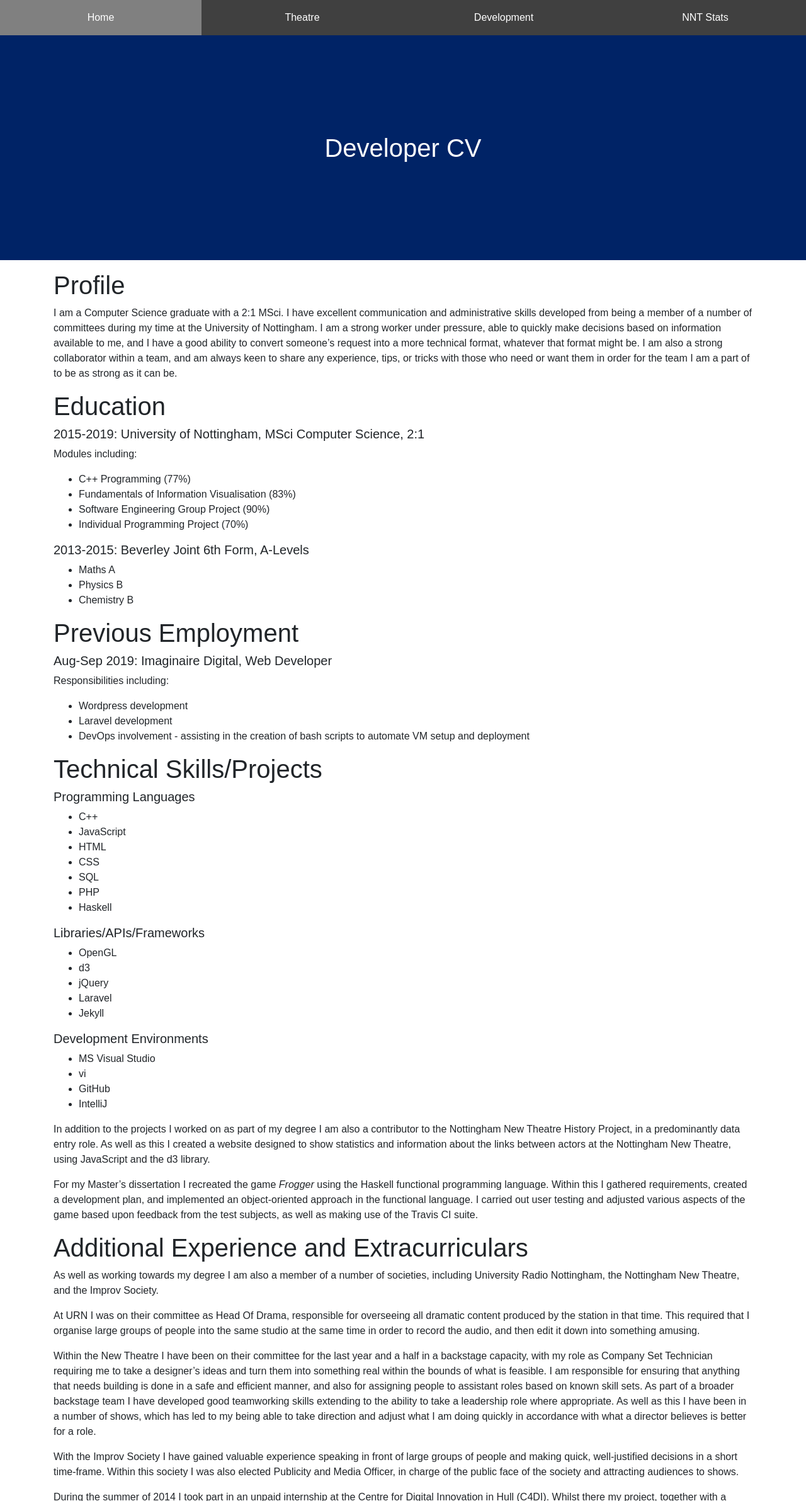
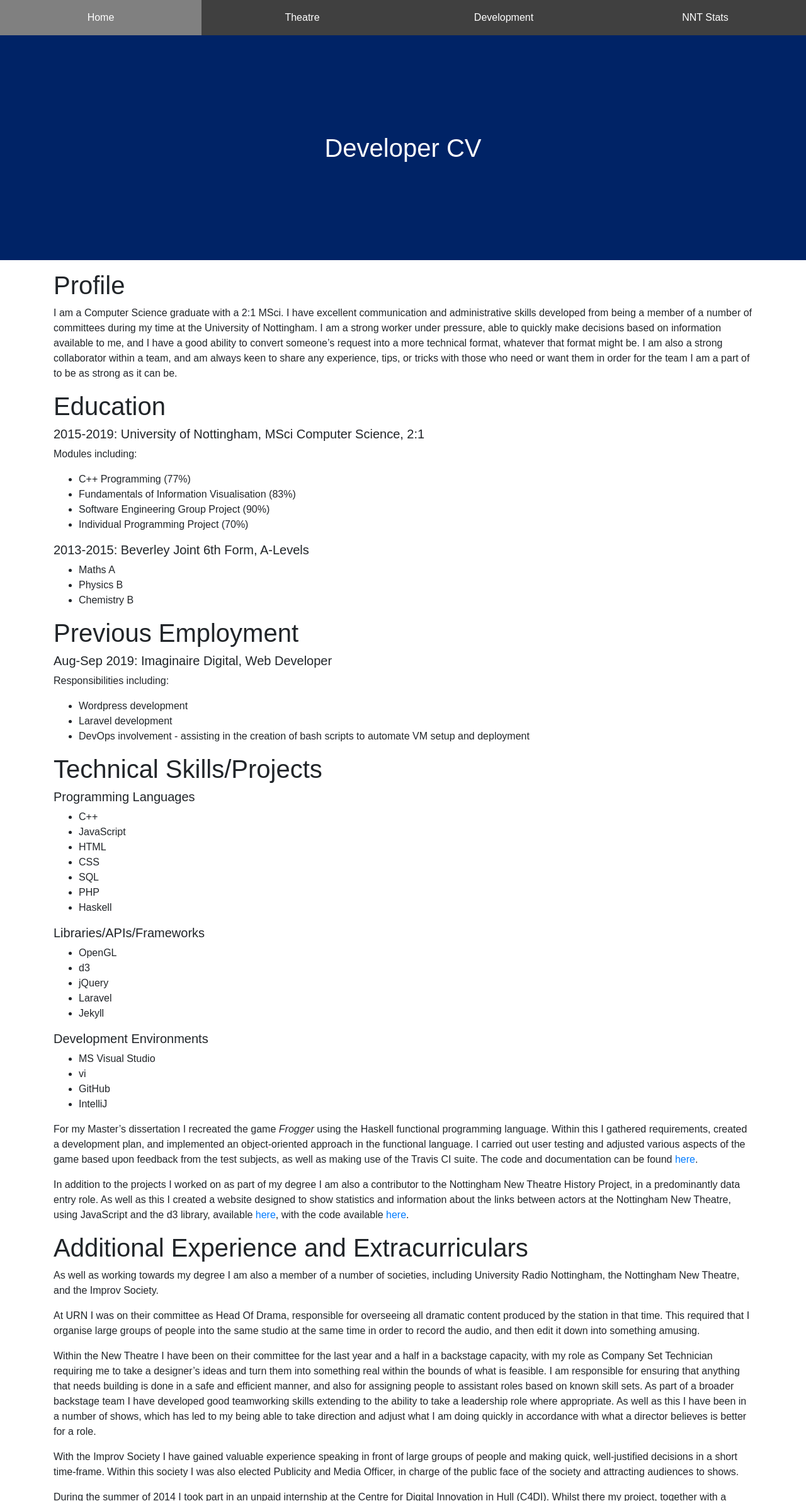
Before and after one commit to GingertronMk1/gingertronmk1.github.io, a Jekyll site: the page built from cvs/dev.md, in a window 1280 px wide. Shown: the whole page at 63% size. Built offline with Jekyll 4.4.1, drawn with Linux system fonts in a browser that asks for light colours; some of the changed text lies outside the part shown.

Commit message:
Updated development CV

```diff
--- a/cvs/dev.md
+++ b/cvs/dev.md
@@ -19,7 +19,6 @@ Responsibilities including:
 - Wordpress development
 - Laravel development
 - DevOps involvement - assisting in the creation of bash scripts to automate VM setup and deployment
-
 
 # Technical Skills/Projects
 
@@ -45,12 +44,13 @@ Responsibilities including:
 - GitHub
 - IntelliJ
 
-In addition to the projects I worked on as part of my degree I am also a contributor to the Nottingham New Theatre History Project, in a predominantly data entry role.
-As well as this I created a website designed to show statistics and information about the links between actors at the Nottingham New Theatre, using JavaScript and the d3 library.
-
 For my Master's dissertation I recreated the game *Frogger* using the Haskell functional programming language.
 Within this I gathered requirements, created a development plan, and implemented an object-oriented approach in the functional language.
 I carried out user testing and adjusted various aspects of the game based upon feedback from the test subjects, as well as making use of the Travis CI suite.
+The code and documentation can be found [here](https://github.com/GingertronMk1/Dissertation).
+
+In addition to the projects I worked on as part of my degree I am also a contributor to the Nottingham New Theatre History Project, in a predominantly data entry role.
+As well as this I created a website designed to show statistics and information about the links between actors at the Nottingham New Theatre, using JavaScript and the d3 library, available [here](/nnt_stats/main/), with the code available [here](https://github.com/GingertronMk1/gingertronmk1.github.io/tree/master/nnt_stats).
 
 # Additional Experience and Extracurriculars
 
@@ -71,3 +71,4 @@ During the summer of 2014 I took part in an unpaid internship at the Centre for
 Whilst there my project, together with a colleague, was to research the concept of smart cities in other countries and how their technologies could work in Hull, City of Culture 2017.
 This culminated in producing and presenting a slide show presentation for the bosses of the C4DI, the information from which was going to be presented to the local council.
 Whilst there I also developed a website for one of the founders of the C4DI, which traced people's fast food litter and marked on a map where it was alongside a picture and a comment.
+The code for this project can be found [here](https://github.com/GingertronMk1/McRubbish).
```
